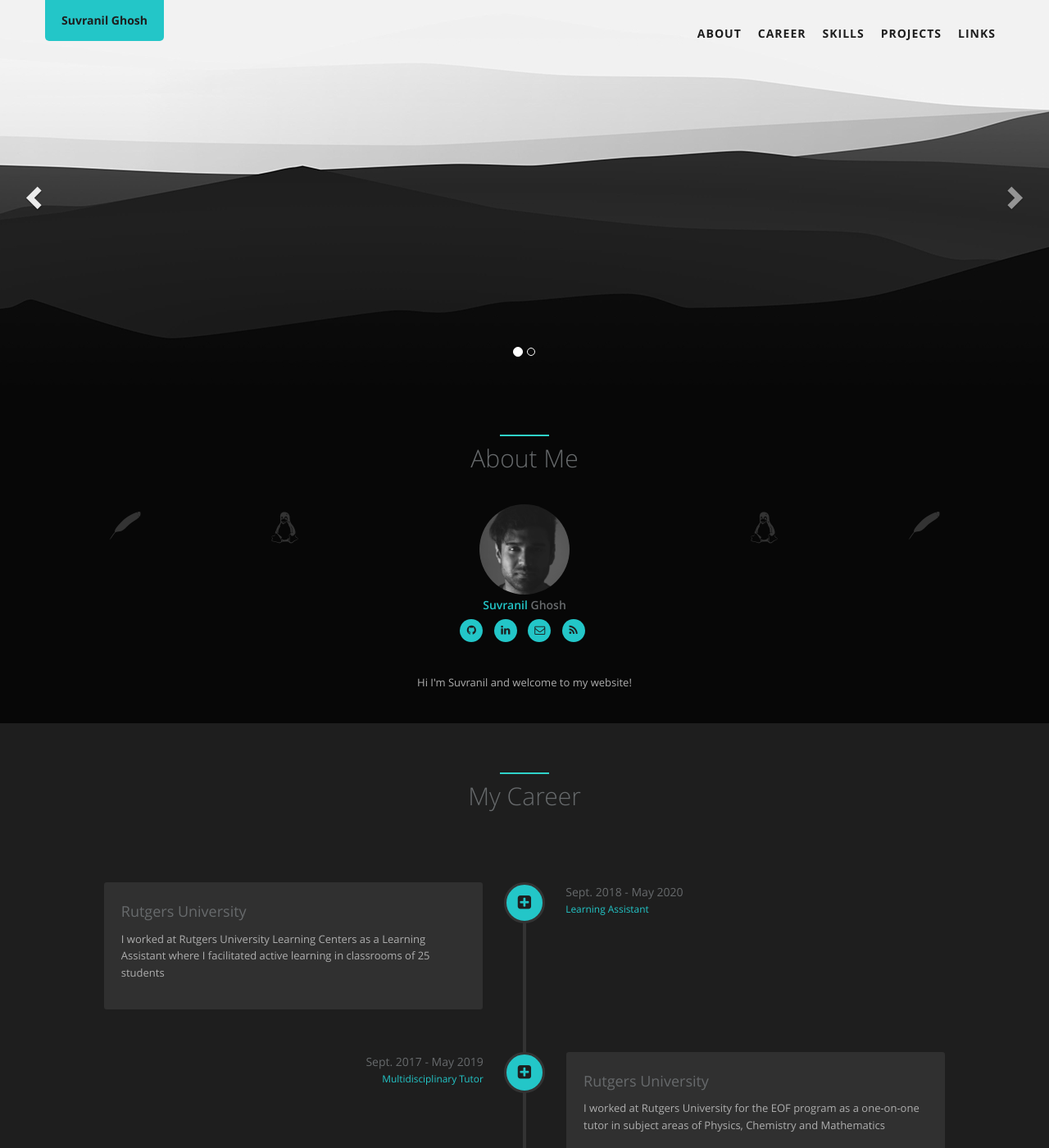
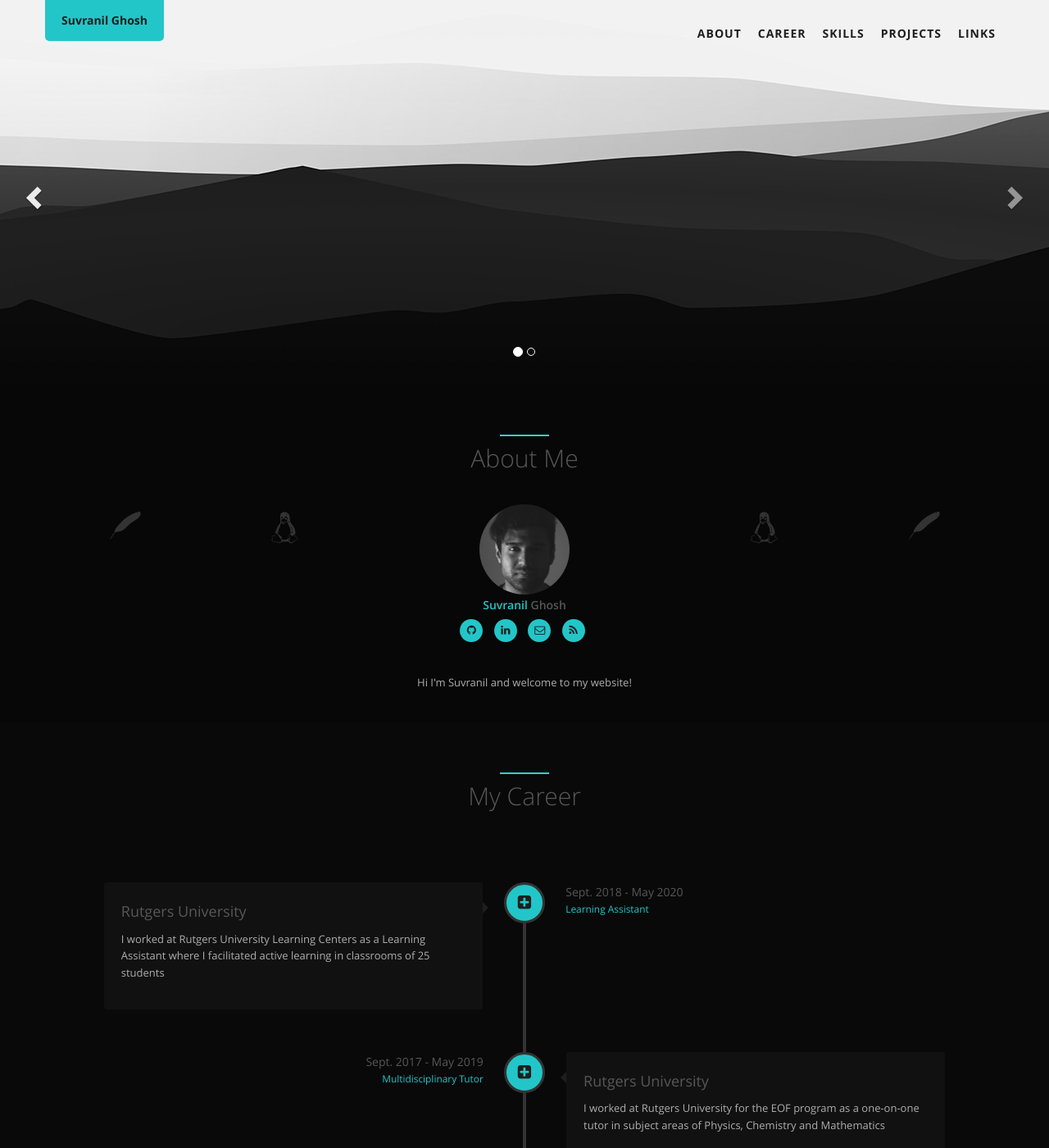
Before and after one commit to suvranilghosh/suvranilghosh.github.io, a Jekyll site: the page built from index.html, in a window 1280 px wide and 1400 px high. Shown: the whole window at 82% size. Built offline with Jekyll 4.4.1, drawn with Linux system fonts in a browser that asks for light colours.

Commit message:
all the colors except for vote colors

```diff
--- a/_sass/_style.scss
+++ b/_sass/_style.scss
@@ -970,8 +970,8 @@ button.dim:active:before {
   margin: 5px 0;
   padding: 0;
   min-height: 30px;
-  background: #1e1e1e;
-  border: 1px dashed #1e1e1e1;
+  background: #ff00000;
+  border: 1px dashed #1e1e1e;
   box-sizing: border-box;
   -moz-box-sizing: border-box;
 }
@@ -1120,7 +1120,7 @@ label.error {
 .vertical-timeline-content {//job label
   position: relative;
   margin-left: 60px;
-  background: #303030;
+  background: #111111;
   border-radius: .25em;
   padding: 1em;
   &:after {
@@ -1823,7 +1823,7 @@ ul.clear-list:first-child {
 }
 
 .mail-box {
-  background-color: #1e1e1e;
+  background-color: #090909;
   border: 1px solid #333333;
   border-top: 0;
   padding: 0;
@@ -1835,7 +1835,7 @@ ul.clear-list:first-child {
 }
 
 .mail-box-header {
-  background-color: #1e1e1e;
+  background-color: #090909;
   border: 1px solid #333333;
   border-bottom: 0;
   padding: 30px 20px 20px;
@@ -2012,7 +2012,7 @@ body {
     display: none;
   }
   &.landing-page {
-    color: #676a6c;
+    color: #575757;
     font-family: 'Open Sans', helvetica, arial, sans-serif;
     background-color: #070707 ; //was 202020
   }
@@ -2428,7 +2428,7 @@ body {
     .navbar-nav > {
       .active > a {
         background: 0 0;
-        color: #1e1e1e;
+        color: #23c6c8;
         border-top: 6px solid #23c6c8;
         &:hover {
           background: 0 0;
@@ -2468,7 +2468,7 @@ body {
     }
   }
   .navbar-scroll.navbar-default .nav li a {
-    color: #676a6c;
+    color: #aaaaaa;//navbar scroll text color
     &:hover {
       color: #23c6c8;
     }
@@ -2623,7 +2623,7 @@ body {
     padding: 20px 0;
   }
   .gray-section {
-    background: #1e1e1e;
+    background: #090909;//alt background
     margin-top: 60px;
   }
   .team-member {
```
